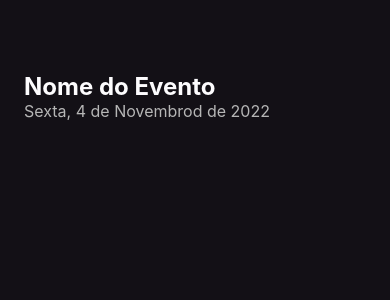
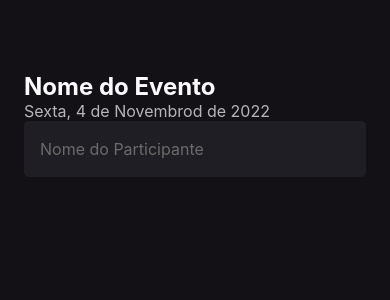
Before and after one commit to silasgon/imhere, a React Native app: screen / in a window 390 px wide. Shown: the top 300 px of the page. Built offline with nearby package versions, Linux system fonts and the light colour scheme.

Commit message:
input de dados

```diff
--- a/src/screems/Home/index.tsx
+++ b/src/screems/Home/index.tsx
@@ -1,4 +1,4 @@
-import { Text, View } from 'react-native';
+import { Text, View, TextInput } from 'react-native';
 
 import { styles } from './styles';
 
@@ -12,6 +12,12 @@
       <Text style={styles.eventDate}>
         Sexta, 4 de Novembrod de 2022
       </Text>
+      <TextInput
+      style={styles.input}
+      placeholder="Nome do Participante"
+      placeholderTextColor="#6b6b6b"
+
+      />
     </View>
   );
 
--- a/src/screems/Home/styles.ts
+++ b/src/screems/Home/styles.ts
@@ -15,5 +15,13 @@
     eventDate: {
         color: '#b6b6b6',
         fontSize: 16
+    },
+    input: {
+        height: 56,
+        backgroundColor: '#1f1e25',
+        borderRadius: 5,
+        color: '#fff',
+        padding: 16,
+        fontSize: 16
     }
 });
```
